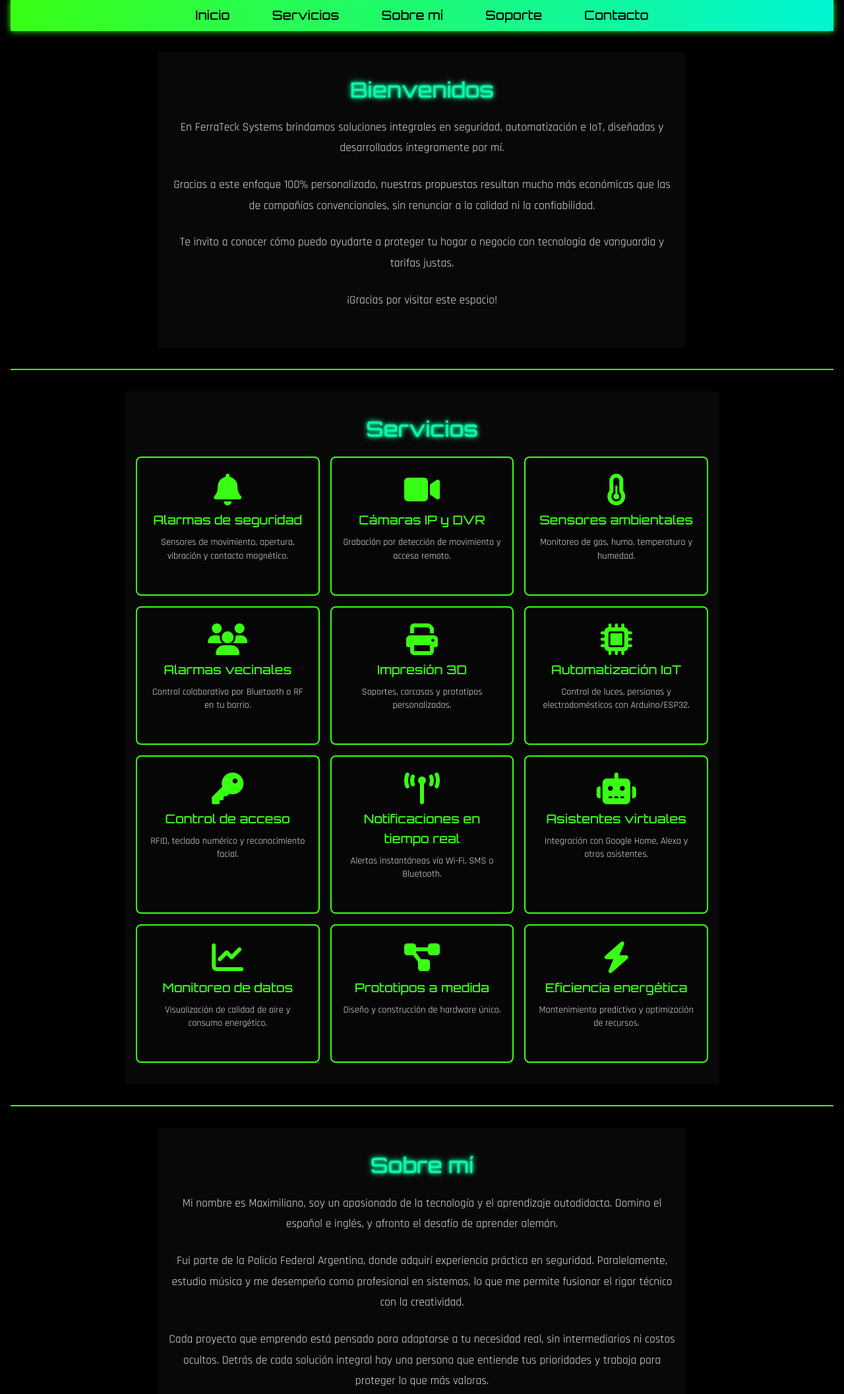
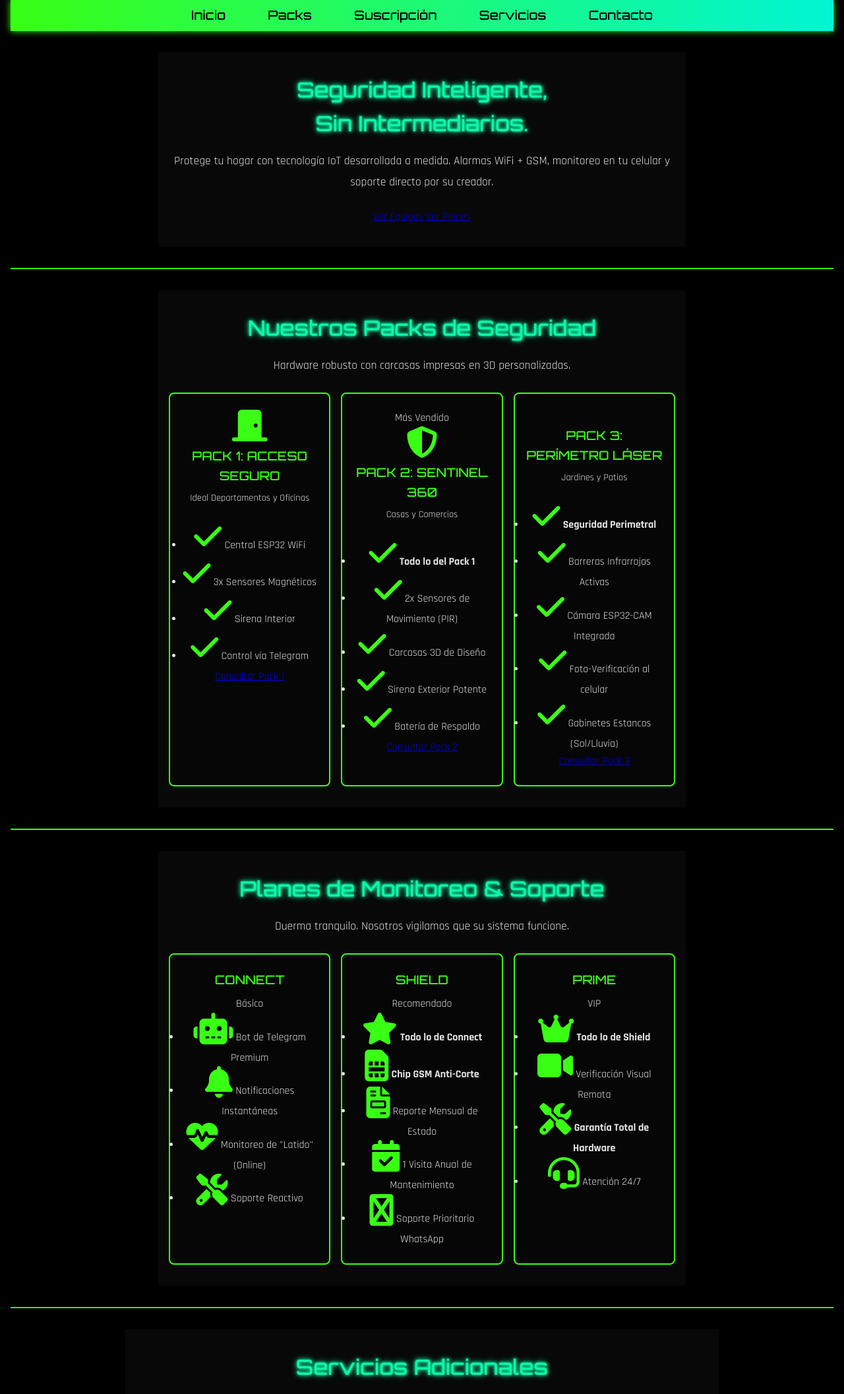
Before and after one commit to mferradas/ferraTeck-site, a plain HTML site: page index.html in a window 1280 px wide. Shown: the part 117-2230 px from the top of the page at 66% size. Drawn offline with Linux system fonts and the light colour scheme.

Commit message:
Update index.html
Nuevo sitio - 28 Dic

```diff
--- a/index.html
+++ b/index.html
@@ -3,196 +3,224 @@
 <head>
   <meta charset="UTF-8" />
   <meta name="viewport" content="width=device-width, initial-scale=1.0" />
-  <title>FerraTeck Systems</title>
+  <meta name="description" content="Sistemas de seguridad IoT, Alarmas inteligentes y Monitoreo sin intermediarios en Argentina.">
+  <title>FerraTeck Systems | Seguridad IoT</title>
 
-  <!-- Fuentes -->
-  <link
-    href="https://fonts.googleapis.com/css2?family=Orbitron:wght@500&family=Rajdhani:wght@400;500&display=swap"
-    rel="stylesheet"
-  />
+  <link href="https://fonts.googleapis.com/css2?family=Orbitron:wght@500;700&family=Rajdhani:wght@400;500;700&display=swap" rel="stylesheet" />
 
-  <!-- Font Awesome -->
-  <link
-    rel="stylesheet"
-    href="https://cdnjs.cloudflare.com/ajax/libs/font-awesome/6.4.0/css/all.min.css"
-  />
+  <link rel="stylesheet" href="https://cdnjs.cloudflare.com/ajax/libs/font-awesome/6.4.0/css/all.min.css" />
 
-  <!-- Hoja de estilos -->
   <link rel="stylesheet" href="style.css" />
 </head>
 <body>
 
   <header>
-    <h1>FerraTeck Systems</h1>
+    <div class="logo-container">
+      <h1>FerraTeck <span class="highlight">Systems</span></h1>
+    </div>
     <nav class="neon-menu">
       <ul>
         <li><a href="#inicio">Inicio</a></li>
+        <li><a href="#packs">Packs</a></li>
+        <li><a href="#planes">Suscripción</a></li>
         <li><a href="#servicios">Servicios</a></li>
-        <li><a href="#sobremi">Sobre mí</a></li>
-        <li><a href="#soporte">Soporte</a></li>
-        <li><a href="#contacto">Contacto</a></li>
+        <li><a href="#contacto" class="btn-nav">Contacto</a></li>
       </ul>
     </nav>
   </header>
 
-  <section id="inicio">
-    <h2>Bienvenidos</h2>
+  <section id="inicio" class="hero">
+    <div class="hero-content">
+      <h2>Seguridad Inteligente, <br>Sin Intermediarios.</h2>
       <p>
-      En FerraTeck Systems brindamos soluciones integrales en seguridad,
-      automatización e IoT, diseñadas y desarrolladas íntegramente por mí.
+        Protege tu hogar con tecnología IoT desarrollada a medida.
+        Alarmas WiFi + GSM, monitoreo en tu celular y soporte directo por su creador.
       </p>
-      <p>
-      Gracias a este enfoque 100% personalizado, nuestras propuestas resultan
-      mucho más económicas que las de compañías convencionales, sin renunciar
-      a la calidad ni la confiabilidad.
-    </p>
-    <p>
-      Te invito a conocer cómo puedo ayudarte a proteger tu hogar o negocio
-      con tecnología de vanguardia y tarifas justas.
-      </p>
-      <p>
-      ¡Gracias por visitar
-      este espacio!
-    </p>
+      <div class="hero-btns">
+        <a href="#packs" class="btn btn-primary">Ver Equipos</a>
+        <a href="#planes" class="btn btn-secondary">Ver Planes</a>
+      </div>
+    </div>
   </section>
 
-  <hr />
+  <hr class="neon-divider" />
+
+  <section id="packs">
+    <h2>Nuestros Packs de Seguridad</h2>
+    <p class="section-subtitle">Hardware robusto con carcasas impresas en 3D personalizadas.</p>
+
+    <div class="services-container">
+      <div class="service-card pack-card">
+        <div class="icon-box"><i class="fas fa-door-closed"></i></div>
+        <h3>PACK 1: ACCESO SEGURO</h3>
+        <p class="pack-target">Ideal Departamentos y Oficinas</p>
+        <ul class="pack-list">
+          <li><i class="fas fa-check"></i> Central ESP32 WiFi</li>
+          <li><i class="fas fa-check"></i> 3x Sensores Magnéticos</li>
+          <li><i class="fas fa-check"></i> Sirena Interior</li>
+          <li><i class="fas fa-check"></i> Control vía Telegram</li>
+        </ul>
+        <a href="#contacto" class="btn btn-small">Consultar Pack 1</a>
+      </div>
+
+      <div class="service-card pack-card featured-pack">
+        <div class="ribbon">Más Vendido</div>
+        <div class="icon-box"><i class="fas fa-shield-alt"></i></div>
+        <h3>PACK 2: SENTINEL 360</h3>
+        <p class="pack-target">Casas y Comercios</p>
+        <ul class="pack-list">
+          <li><i class="fas fa-check"></i> <strong>Todo lo del Pack 1</strong></li>
+          <li><i class="fas fa-check"></i> 2x Sensores de Movimiento (PIR)</li>
+          <li><i class="fas fa-check"></i> Carcasas 3D de Diseño</li>
+          <li><i class="fas fa-check"></i> Sirena Exterior Potente</li>
+          <li><i class="fas fa-check"></i> Batería de Respaldo</li>
+        </ul>
+        <a href="#contacto" class="btn btn-primary">Consultar Pack 2</a>
+      </div>
+
+      <div class="service-card pack-card">
+        <div class="icon-box"><i class="fas fa-laser"></i></div>
+        <h3>PACK 3: PERÍMETRO LÁSER</h3>
+        <p class="pack-target">Jardines y Patios</p>
+        <ul class="pack-list">
+          <li><i class="fas fa-check"></i> <strong>Seguridad Perimetral</strong></li>
+          <li><i class="fas fa-check"></i> Barreras Infrarrojas Activas</li>
+          <li><i class="fas fa-check"></i> Cámara ESP32-CAM Integrada</li>
+          <li><i class="fas fa-check"></i> Foto-Verificación al celular</li>
+          <li><i class="fas fa-check"></i> Gabinetes Estancos (Sol/Lluvia)</li>
+        </ul>
+        <a href="#contacto" class="btn btn-small">Consultar Pack 3</a>
+      </div>
+    </div>
+  </section>
+
+  <hr class="neon-divider" />
+
+  <section id="planes">
+    <h2>Planes de Monitoreo & Soporte</h2>
+    <p class="section-subtitle">Duerma tranquilo. Nosotros vigilamos que su sistema funcione.</p>
+
+    <div class="pricing-container services-container">
+
+      <div class="service-card pricing-card">
+        <h3>CONNECT</h3>
+        <div class="price">Básico</div>
+        <ul class="pricing-features">
+          <li><i class="fas fa-robot"></i> Bot de Telegram Premium</li>
+          <li><i class="fas fa-bell"></i> Notificaciones Instantáneas</li>
+          <li><i class="fas fa-heartbeat"></i> Monitoreo de "Latido" (Online)</li>
+          <li><i class="fas fa-tools"></i> Soporte Reactivo</li>
+        </ul>
+      </div>
+
+      <div class="service-card pricing-card featured-pricing">
+        <h3>SHIELD</h3>
+        <div class="price">Recomendado</div>
+        <ul class="pricing-features">
+          <li><i class="fas fa-star"></i> <strong>Todo lo de Connect</strong></li>
+          <li><i class="fas fa-sim-card"></i> <strong>Chip GSM Anti-Corte</strong></li>
+          <li><i class="fas fa-file-invoice"></i> Reporte Mensual de Estado</li>
+          <li><i class="fas fa-calendar-check"></i> 1 Visita Anual de Mantenimiento</li>
+          <li><i class="fas fa-whatsapp"></i> Soporte Prioritario WhatsApp</li>
+        </ul>
+      </div>
+
+      <div class="service-card pricing-card">
+        <h3>PRIME</h3>
+        <div class="price">VIP</div>
+        <ul class="pricing-features">
+          <li><i class="fas fa-crown"></i> <strong>Todo lo de Shield</strong></li>
+          <li><i class="fas fa-video"></i> Verificación Visual Remota</li>
+          <li><i class="fas fa-screwdriver-wrench"></i> <strong>Garantía Total de Hardware</strong></li>
+          <li><i class="fas fa-headset"></i> Atención 24/7</li>
+        </ul>
+      </div>
+
+    </div>
+  </section>
+
+  <hr class="neon-divider" />
 
   <section id="servicios">
-    <h2>Servicios</h2>
+    <h2>Servicios Adicionales</h2>
     <div class="services-container">
-      <!-- 12 tarjetas de servicio -->
-      <div class="service-card">
-        <i class="fas fa-bell"></i>
-        <h3>Alarmas de seguridad</h3>
-        <p>Sensores de movimiento, apertura, vibración y contacto magnético.</p>
-      </div>
-      <div class="service-card">
-        <i class="fas fa-video"></i>
-        <h3>Cámaras IP y DVR</h3>
-        <p>Grabación por detección de movimiento y acceso remoto.</p>
-      </div>
-      <div class="service-card">
-        <i class="fas fa-thermometer-half"></i>
-        <h3>Sensores ambientales</h3>
-        <p>Monitoreo de gas, humo, temperatura y humedad.</p>
-      </div>
-      <div class="service-card">
-        <i class="fas fa-users"></i>
-        <h3>Alarmas vecinales</h3>
-        <p>Control colaborativo por Bluetooth o RF en tu barrio.</p>
-      </div>
       <div class="service-card">
         <i class="fas fa-print"></i>
         <h3>Impresión 3D</h3>
-        <p>Soportes, carcasas y prototipos personalizados.</p>
+        <p>Diseño de piezas, repuestos y prototipado.</p>
       </div>
       <div class="service-card">
         <i class="fas fa-microchip"></i>
         <h3>Automatización IoT</h3>
-        <p>Control de luces, persianas y electrodomésticos con Arduino/ESP32.</p>
+        <p>Domótica a medida con Arduino/ESP32.</p>
       </div>
       <div class="service-card">
-        <i class="fas fa-key"></i>
-        <h3>Control de acceso</h3>
-        <p>RFID, teclado numérico y reconocimiento facial.</p>
-      </div>
-      <div class="service-card">
-        <i class="fas fa-broadcast-tower"></i>
-        <h3>Notificaciones en tiempo real</h3>
-        <p>Alertas instantáneas vía Wi-Fi, SMS o Bluetooth.</p>
-      </div>
-      <div class="service-card">
-        <i class="fas fa-robot"></i>
-        <h3>Asistentes virtuales</h3>
-        <p>Integración con Google Home, Alexa y otros asistentes.</p>
-      </div>
-      <div class="service-card">
-        <i class="fas fa-chart-line"></i>
-        <h3>Monitoreo de datos</h3>
-        <p>Visualización de calidad de aire y consumo energético.</p>
-      </div>
-      <div class="service-card">
-        <i class="fas fa-project-diagram"></i>
-        <h3>Prototipos a medida</h3>
-        <p>Diseño y construcción de hardware único.</p>
+        <i class="fas fa-users"></i>
+        <h3>Alarmas Vecinales</h3>
+        <p>Sistemas comunitarios colaborativos.</p>
       </div>
       <div class="service-card">
         <i class="fas fa-bolt"></i>
-        <h3>Eficiencia energética</h3>
-        <p>Mantenimiento predictivo y optimización de recursos.</p>
+        <h3>Eficiencia Energética</h3>
+        <p>Optimización de consumo eléctrico.</p>
       </div>
     </div>
   </section>
 
-  <hr />
+  <hr class="neon-divider" />
 
   <section id="sobremi">
-    <h2>Sobre mí</h2>
+    <h2>Sobre Mí</h2>
+    <div class="about-content">
       <p>
-      Mi nombre es Maximiliano, soy un apasionado de la tecnología y el
-      aprendizaje autodidacta. Domino el español e inglés, y afronto el
-      desafío de aprender alemán.
+        <strong>Soy Maximiliano.</strong> Ex-Policía Federal, Músico y Profesional en Sistemas.
+        Fusiono la disciplina de la seguridad operativa con la creatividad de la ingeniería.
       </p>
       <p>
-      Fui parte de la Policía Federal Argentina, donde adquirí experiencia
-      práctica en seguridad. Paralelamente, estudio música y me desempeño
-      como profesional en sistemas, lo que me permite fusionar el rigor técnico
-      con la creatividad.
+        En FerraTeck no hablas con vendedores. Hablas con quien diseña, suelda, programa e instala tu sistema.
+        Hablo Español, Inglés y estoy aprendiendo Alemán. Mi compromiso es tu tranquilidad.
       </p>
-    <p>
-      Cada proyecto que emprendo está pensado para adaptarse a tu necesidad
-      real, sin intermediarios ni costos ocultos. Detrás de cada solución
-      integral hay una persona que entiende tus prioridades y trabaja para
-      proteger lo que más valoras.
-    </p>
+    </div>
   </section>
 
-  <hr />
-
-  <section id="soporte">
-    <h2>Soporte</h2>
-    <p>Ofrecemos un esquema de soporte inicial, intermedio y completo mediante suscripción mensual.</p>
-    <p>Todos nuestros productos cuentan con soporte según el plan que elijas, asegurando continuidad y asistencia técnica.</p>
-    <p>Nuestros abonos contemplan desde atención L a V de 9:00 a 18:00 hasta asistencia 24/7/365.</p>
-    <p>También disponés de mantenimiento a domicilio con cambio de componentes según tu plan.</p>
-  </section>
-
-  <hr />
+  <hr class="neon-divider" />
 
   <section id="contacto">
-    <h2>Contacto</h2>
-    <form id="contact-form" action="https://formspree.io/f/yourFormId" method="POST">
+    <h2>Inicia tu Proyecto</h2>
+    <form id="contact-form" action="https://formspree.io/f/TU_ID_DE_FORMSPREE_AQUI" method="POST">
       <div class="form-group">
         <label for="nombre">Nombre</label>
-        <input type="text" id="nombre" name="nombre" required>
+        <input type="text" id="nombre" name="nombre" required placeholder="Tu nombre">
       </div>
       <div class="form-group">
-        <label for="email">Email</label>
-        <input type="email" id="email" name="email" required>
+        <label for="email">Email / WhatsApp</label>
+        <input type="text" id="email" name="email" required placeholder="¿Dónde te contacto?">
       </div>
       <div class="form-group">
-        <label for="asunto">Asunto</label>
-        <input type="text" id="asunto" name="asunto">
+        <label for="asunto">Me interesa el Pack / Plan:</label>
+        <select id="asunto" name="asunto">
+          <option value="Consulta General">Consulta General</option>
+          <option value="Pack 1 - Acceso">Pack 1: Acceso Seguro</option>
+          <option value="Pack 2 - Sentinel 360">Pack 2: Sentinel 360</option>
+          <option value="Pack 3 - Láser">Pack 3: Perímetro Láser</option>
+          <option value="Servicio Técnico">Servicio Técnico</option>
+        </select>
       </div>
       <div class="form-group">
         <label for="mensaje">Mensaje</label>
-  <textarea
-    id="mensaje"
-    name="mensaje"
-    rows="4"
-    required
-    placeholder="Escriba su consulta..."
-  ></textarea>
+        <textarea id="mensaje" name="mensaje" rows="4" required placeholder="Cuéntame sobre tu propiedad..."></textarea>
       </div>
-<button type="submit">Enviar mensaje</button>
+      <button type="submit" class="btn btn-primary">Solicitar Presupuesto</button>
       <p id="form-response" class="form-response"></p>
-
     </form>
   </section>
 
   <footer>
-    <p>&copy; 2025 FerraTeck Systems</p>
+    <p>&copy; 2025 FerraTeck Systems | Powered by Sentinel AI</p>
+    <div class="social-links">
+      <a href="#"><i class="fab fa-instagram"></i></a>
+      <a href="#"><i class="fab fa-whatsapp"></i></a>
+    </div>
   </footer>
 
   <script>
@@ -208,11 +236,11 @@
           headers: { 'Accept': 'application/json' }
         });
         responseMsg.textContent = res.ok
-          ? '¡Mensaje enviado correctamente! Te responderé pronto.'
-          : 'Error al enviar el mensaje. Intentá nuevamente.';
-        form.reset();
+          ? '¡Solicitud enviada! Maximiliano te contactará pronto.'
+          : 'Error al enviar. Por favor intenta de nuevo.';
+        if(res.ok) form.reset();
       } catch {
-        responseMsg.textContent = 'Error de red. Verificá tu conexión.';
+        responseMsg.textContent = 'Error de conexión.';
       }
     });
   </script>
```
Lines whose indentation alone changed are shown as unchanged.
